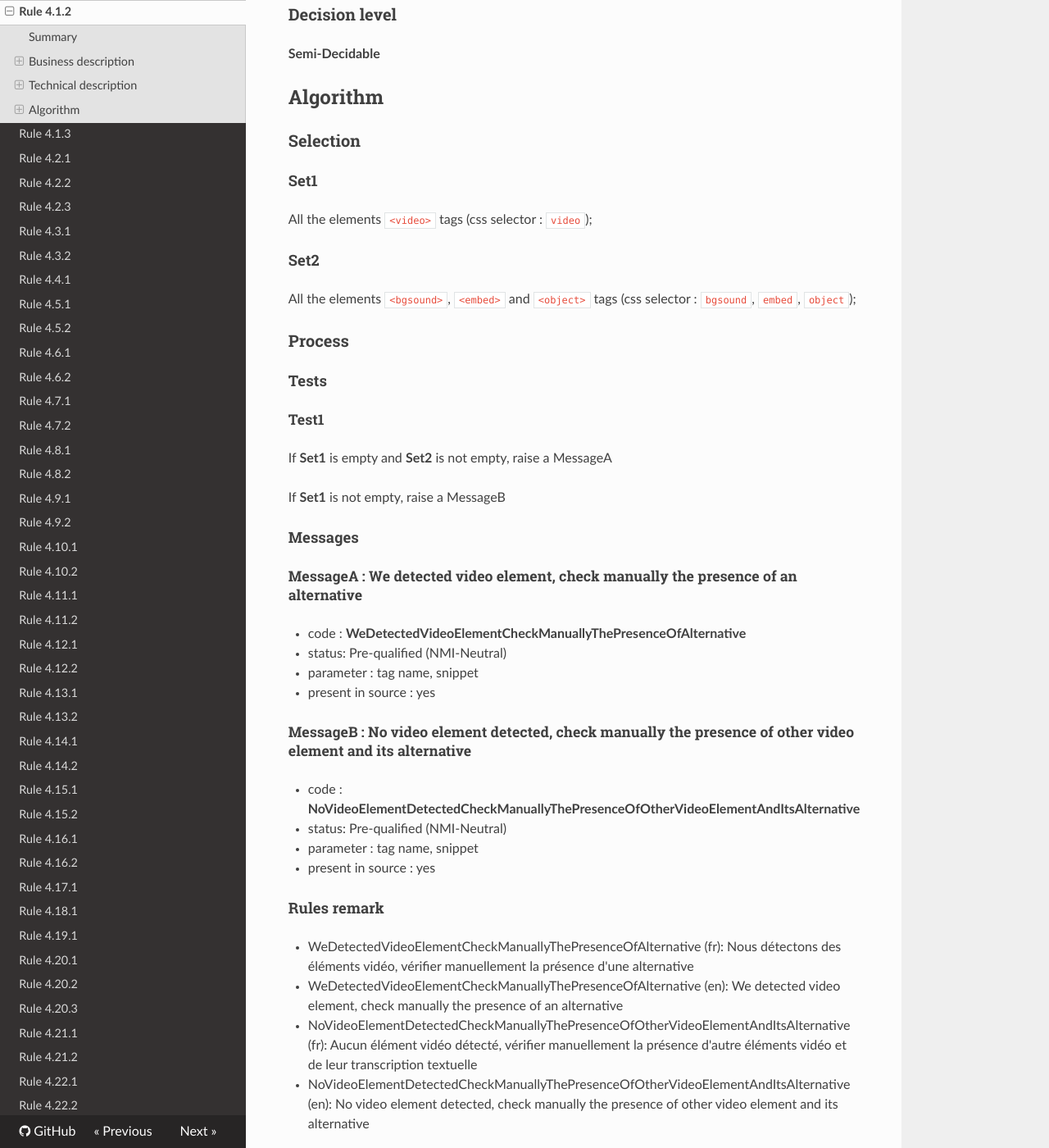
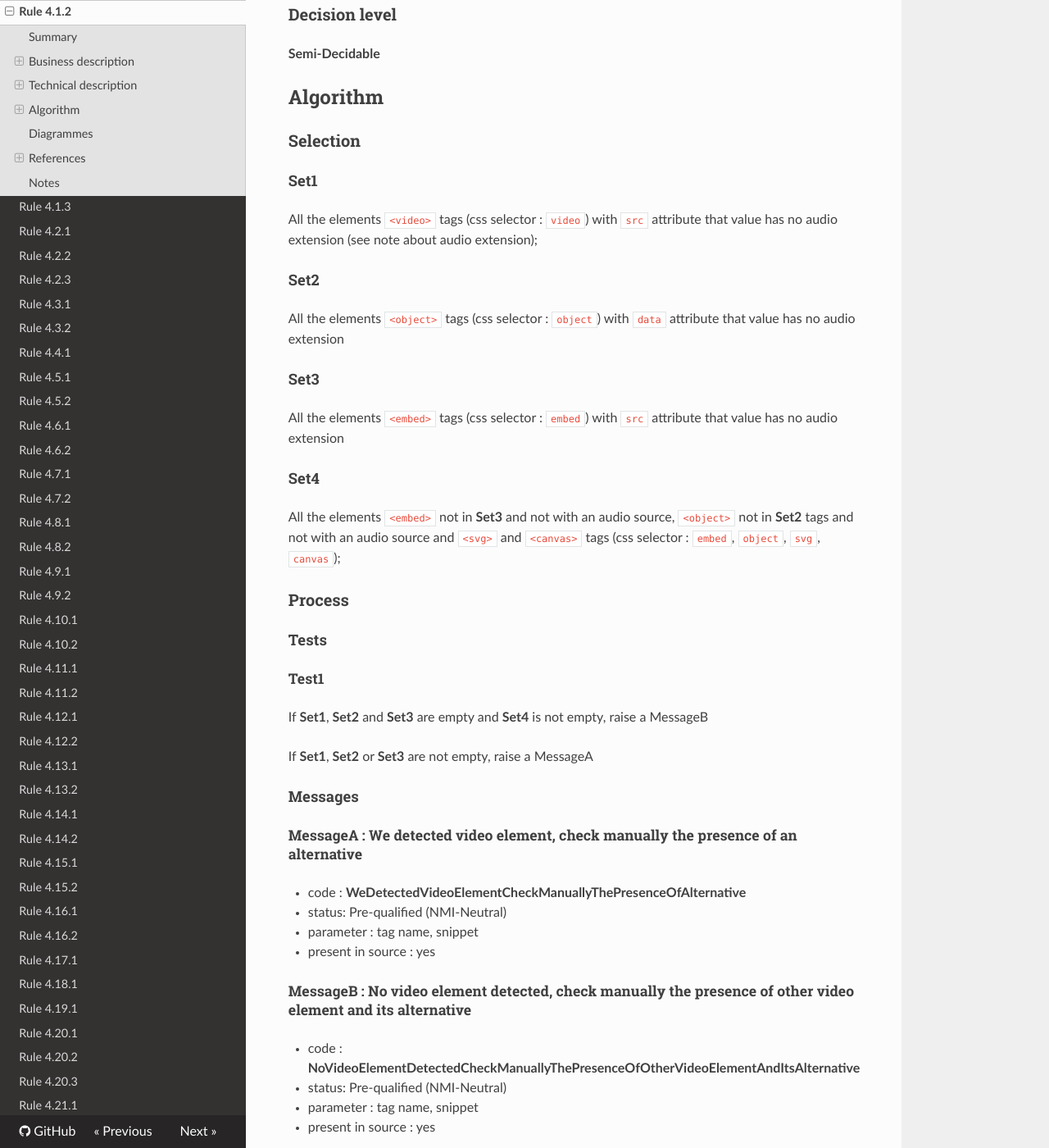
Before and after one commit to Tanaguru/RGAA3-2016, an MkDocs documentation site: the page built from docs/Rule-4-1-2.md, in a window 1280 px wide and 1400 px high, scrolled down 1009 px. Shown: the whole window at 82% size. Built offline with MkDocs 1.6.1, drawn with Linux system fonts in a browser that asks for light colours; nearby versions of some CDN libraries; old or Windows-style settings are respelled for this version of MkDocs; some of the changed text lies outside the part shown.

Commit message:
Update sample test 4.1.2

```diff
--- a/docs/Rule-4-1-2.md
+++ b/docs/Rule-4-1-2.md
@@ -42,11 +42,19 @@ Chaque <a href="http://references.modernisation.gouv.fr/rgaa/glossaire.html#mdia
 
 #### Set1
 
-All the elements `<video>` tags (css selector : `video`);
+All the elements `<video>` tags (css selector : `video`) with `src` attribute that value has no audio extension (see note about audio extension);
 
 #### Set2
 
-All the elements `<bgsound>`, `<embed>` and `<object>` tags (css selector : `bgsound`, `embed`, `object`);
+All the elements `<object>` tags (css selector : `object`) with `data` attribute that value has no audio extension
+
+#### Set3
+
+All the elements `<embed>` tags (css selector : `embed`) with `src` attribute that value has no audio extension
+
+#### Set4
+
+All the elements `<embed>` not in **Set3** and not with an audio source, `<object>` not in **Set2** tags and not with an audio source and `<svg>` and `<canvas>` tags (css selector : `embed`, `object`, `svg`, `canvas`);
 
 ### Process
 
@@ -54,9 +62,9 @@ All the elements `<bgsound>`, `<embed>` and `<object>` tags (css selector : `bgs
 
 ##### Test1
 
-If **Set1** is empty and **Set2** is not empty, raise a MessageA
+If **Set1**, **Set2** and **Set3** are empty and **Set4** is not empty, raise a MessageB
 
-If **Set1** is not empty, raise a MessageB
+If **Set1**, **Set2** or **Set3** are not empty, raise a MessageA
 
 #### Messages
 
@@ -96,3 +104,37 @@ If no media element is present in the page (**Set1** and **Set2** is empty)
 #### Pre-qualified
 
 In all cases
+
+## Diagrammes
+
+![](https://raw.githubusercontent.com/Tanaguru/RGAA3-2016/master/docs/Diagrammes/Test4-1-1.png?token=AI6sA59vhmOxAEBx432mfOI2xUVWoY38ks5Y-cYxwA%3D%3D)
+
+## References
+
+https://dev.w3.org/html5/spec-author-view/video.html
+
+### Update
+
+New test
+
+## Notes
+
+The textual tags :
+ - `<video>` ;
+ - `<audio>` ;
+ - `<embed>` ;
+ - `<object>` ;
+ - `<img>` ;
+ - `<svg>` ;
+ - `<canvas>` ;
+ - `<source>` ;
+ - `<input>` ;
+ - `<textarea>` ;
+ - `<select>` ;
+
+the following list of video extension :
+ - mp3 ;
+
+This list must be implement with a file editable by the administrator
+
+Complete this list if necessary.
```
Also changed, not shown: docs/Rule-10-12-1.md (+1 -1 lines), docs/Rule-4-1-1.md (+1 -1 lines), docs/Diagrammes/Test4-1-2.png (added), 1 other file.
